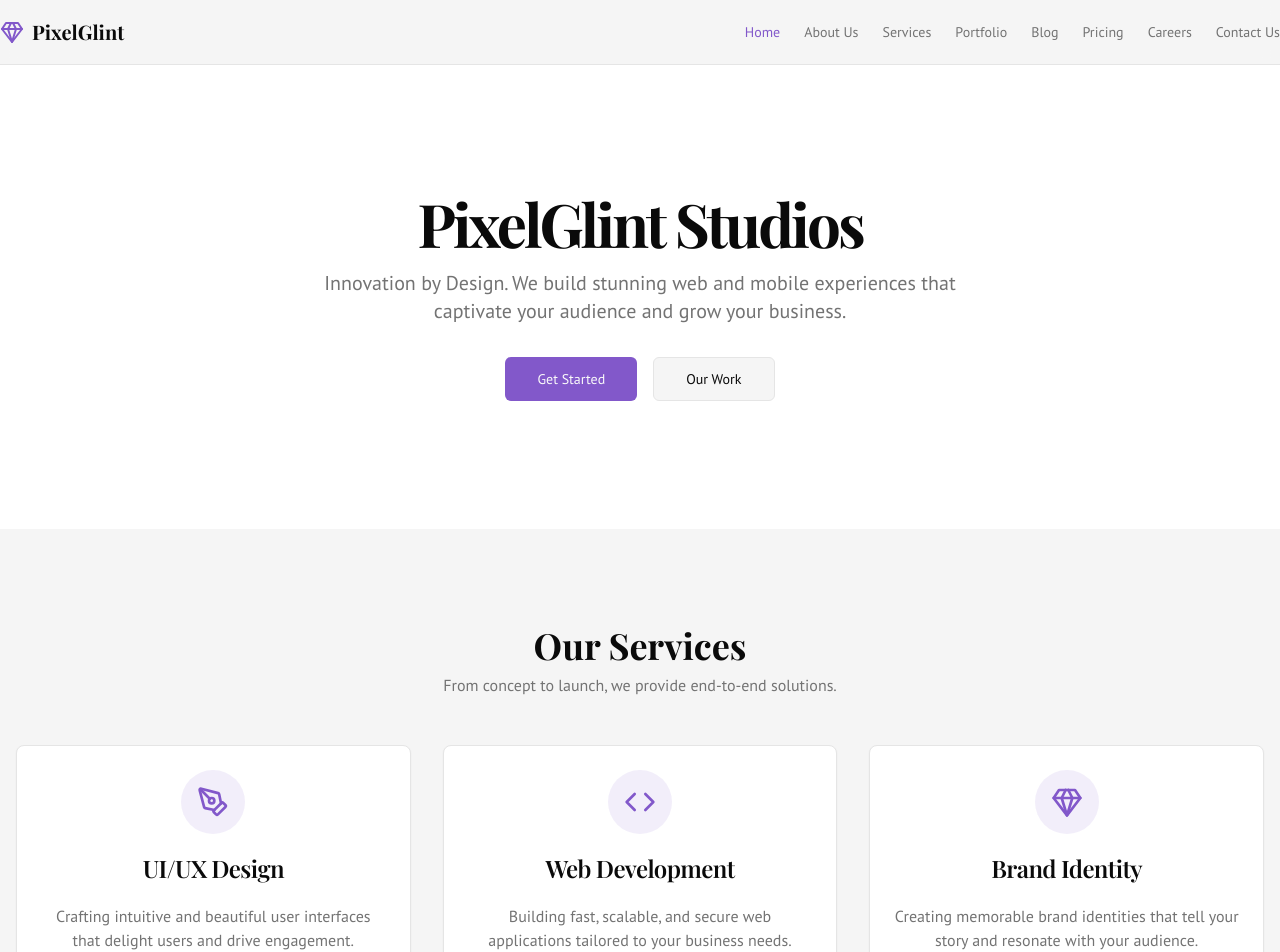
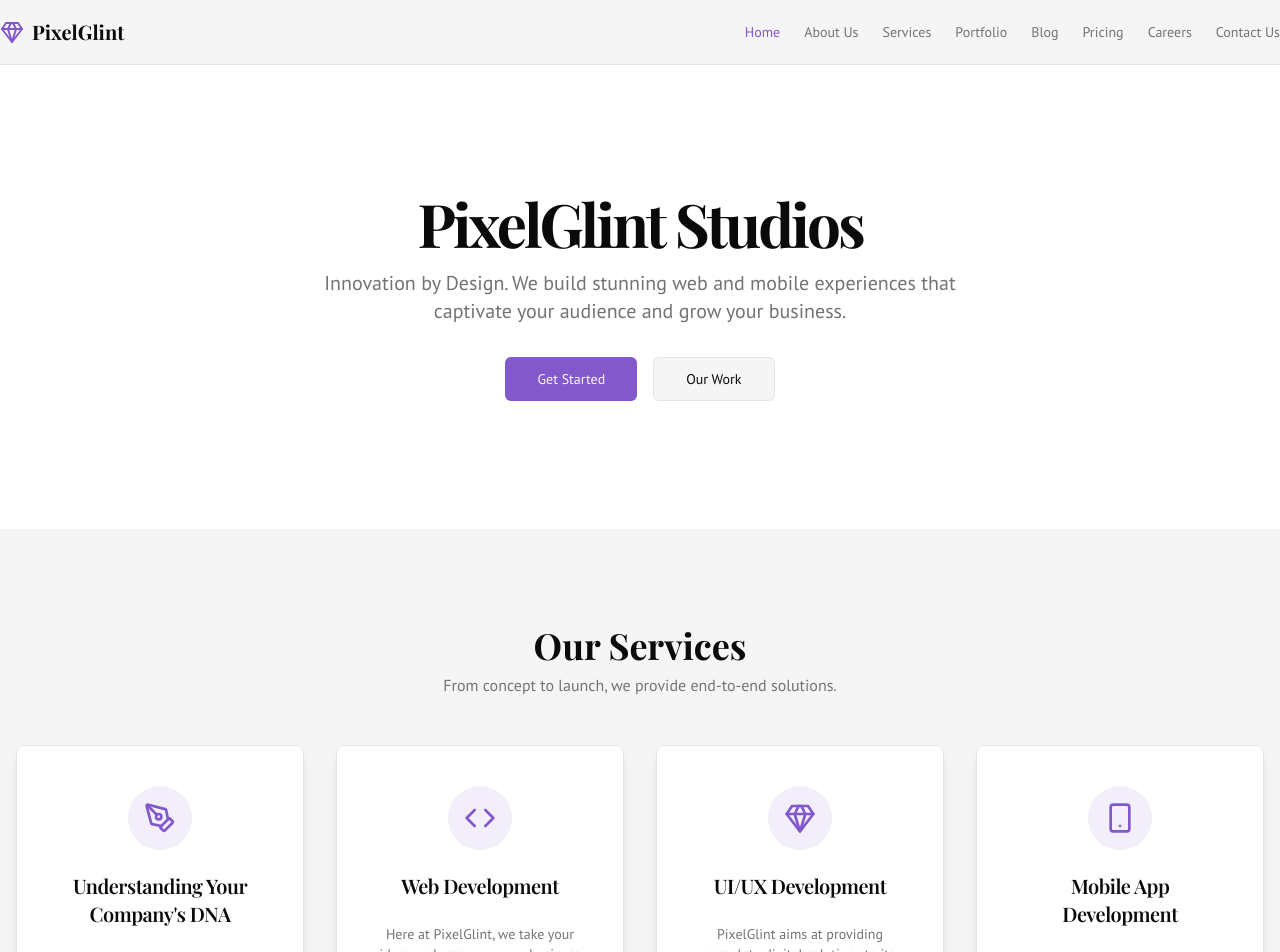
Before and after one commit to zobi404/coretostack, a Next.js app: page / in a window 1280 px wide. Shown: the top 952 px of the page. Built offline with nearby package versions, Linux system fonts and the light colour scheme; a web font is replaced by a local one.

Commit message:
edit the services section like this

```diff
--- a/src/app/page.tsx
+++ b/src/app/page.tsx
@@ -2,25 +2,30 @@ import Image from "next/image";
 import Link from "next/link";
 import { Button } from "@/components/ui/button";
 import { Card, CardContent, CardHeader, CardTitle, CardDescription } from "@/components/ui/card";
-import { ArrowRight, Code, PenTool, Gem } from "lucide-react";
+import { ArrowRight, Code, PenTool, Gem, Smartphone } from "lucide-react";
 import { Badge } from "@/components/ui/badge";
 
 const services = [
   {
     icon: <PenTool className="w-8 h-8 text-primary" />,
-    title: "UI/UX Design",
-    description: "Crafting intuitive and beautiful user interfaces that delight users and drive engagement.",
+    title: "Understanding Your Company's DNA",
+    description: "Be it unique logo designs or complete brand identity, we assist in taking your business to new digital heights. PixelGlint provides your business with a unique brand persona, reinvents logos, mockups and so much more.",
   },
   {
     icon: <Code className="w-8 h-8 text-primary" />,
     title: "Web Development",
-    description: "Building fast, scalable, and secure web applications tailored to your business needs.",
+    description: "Here at PixelGlint, we take your ideas and empower your business through various digital strategies. We help our clients establish their online presence by developing unique and functional websites.",
   },
   {
     icon: <Gem className="w-8 h-8 text-primary" />,
-    title: "Brand Identity",
-    description: "Creating memorable brand identities that tell your story and resonate with your audience.",
+    title: "UI/UX Development",
+    description: "PixelGlint aims at providing complete digital solutions to its clients. Our development and design team work closely to bring the best of both worlds to the table. We have highly trained professionals who work to provide the best.",
   },
+  {
+    icon: <Smartphone className="w-8 h-8 text-primary" />,
+    title: "Mobile App Development",
+    description: "PixelGlint has a strong mobile app development team that works on scalable mobile apps. We have experts who take every challenge with a new perspective and propose unique solutions.",
+  }
 ];
 
 const portfolioItems = [
@@ -71,7 +76,7 @@ export default function Home() {
       </section>
 
       {/* Services Section */}
-      <section id="services" className="w-full py-16 md:py-24">
+      <section id="services" className="w-full py-16 md:py-24 bg-background">
         <div className="container mx-auto px-4">
           <div className="text-center mb-12">
             <h2 className="font-headline text-3xl md:text-4xl font-bold">Our Services</h2>
@@ -79,17 +84,17 @@ export default function Home() {
               From concept to launch, we provide end-to-end solutions.
             </p>
           </div>
-          <div className="grid grid-cols-1 md:grid-cols-3 gap-8">
+          <div className="grid grid-cols-1 md:grid-cols-2 lg:grid-cols-4 gap-8">
             {services.map((service, index) => (
-              <Card key={index} className="text-center transform hover:scale-105 transition-transform duration-300">
+              <Card key={index} className="text-center bg-card shadow-lg p-4">
                 <CardHeader>
                   <div className="mx-auto bg-primary/10 rounded-full p-4 w-fit mb-4">
                     {service.icon}
                   </div>
-                  <CardTitle className="font-headline">{service.title}</CardTitle>
+                  <CardTitle className="font-headline text-xl">{service.title}</CardTitle>
                 </CardHeader>
                 <CardContent>
-                  <p className="text-muted-foreground">{service.description}</p>
+                  <p className="text-muted-foreground text-sm">{service.description}</p>
                 </CardContent>
               </Card>
             ))}
--- a/src/components/ui/card.tsx
+++ b/src/components/ui/card.tsx
@@ -23,17 +23,17 @@ const CardHeader = React.forwardRef<
 >(({ className, ...props }, ref) => (
   <div
     ref={ref}
-    className={cn("flex flex-col space-y-1.5 p-6", className)}
+    className={cn("flex flex-col items-center space-y-1.5 p-6", className)}
     {...props}
   />
 ))
 CardHeader.displayName = "CardHeader"
 
 const CardTitle = React.forwardRef<
-  HTMLDivElement,
-  React.HTMLAttributes<HTMLDivElement>
+  HTMLParagraphElement,
+  React.HTMLAttributes<HTMLHeadingElement>
 >(({ className, ...props }, ref) => (
-  <div
+  <h3
     ref={ref}
     className={cn(
       "text-2xl font-semibold leading-none tracking-tight",
@@ -45,10 +45,10 @@ const CardTitle = React.forwardRef<
 CardTitle.displayName = "CardTitle"
 
 const CardDescription = React.forwardRef<
-  HTMLDivElement,
-  React.HTMLAttributes<HTMLDivElement>
+  HTMLParagraphElement,
+  React.HTMLAttributes<HTMLParagraphElement>
 >(({ className, ...props }, ref) => (
-  <div
+  <p
     ref={ref}
     className={cn("text-sm text-muted-foreground", className)}
     {...props}
```
